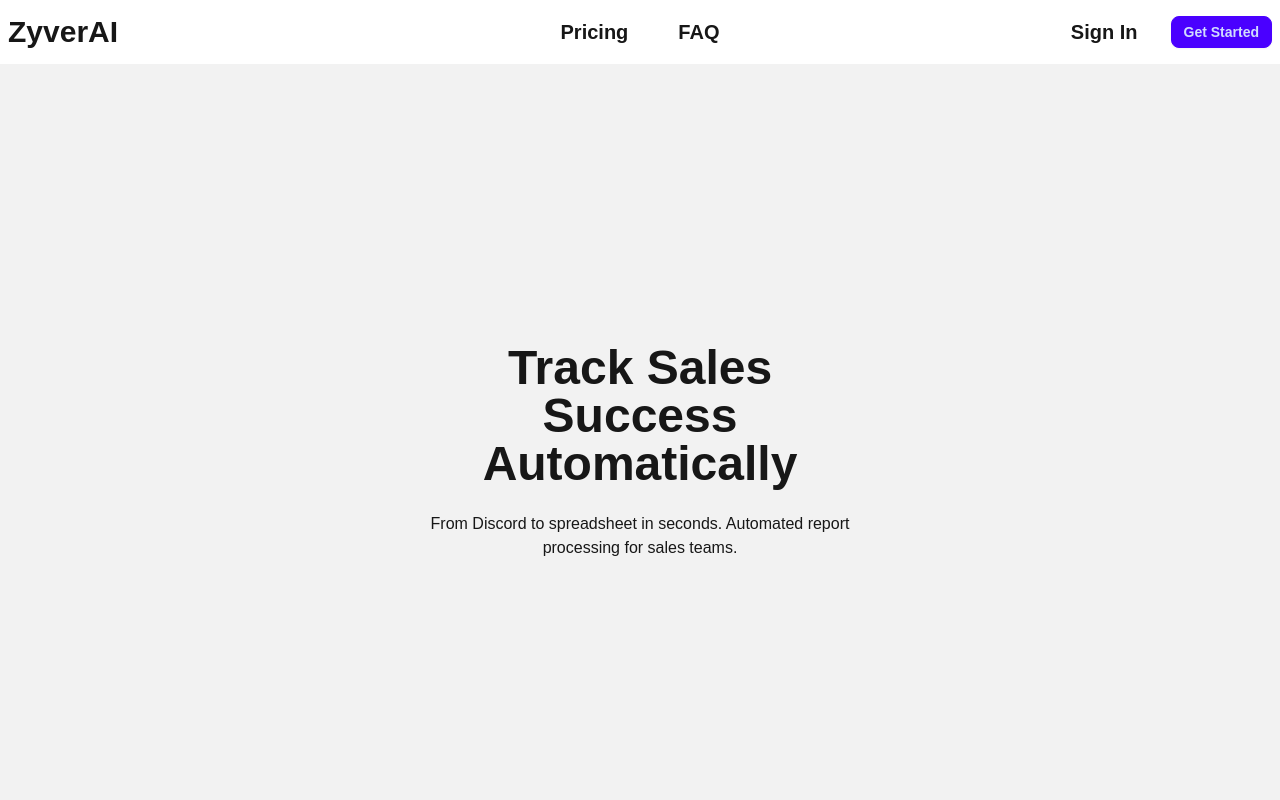
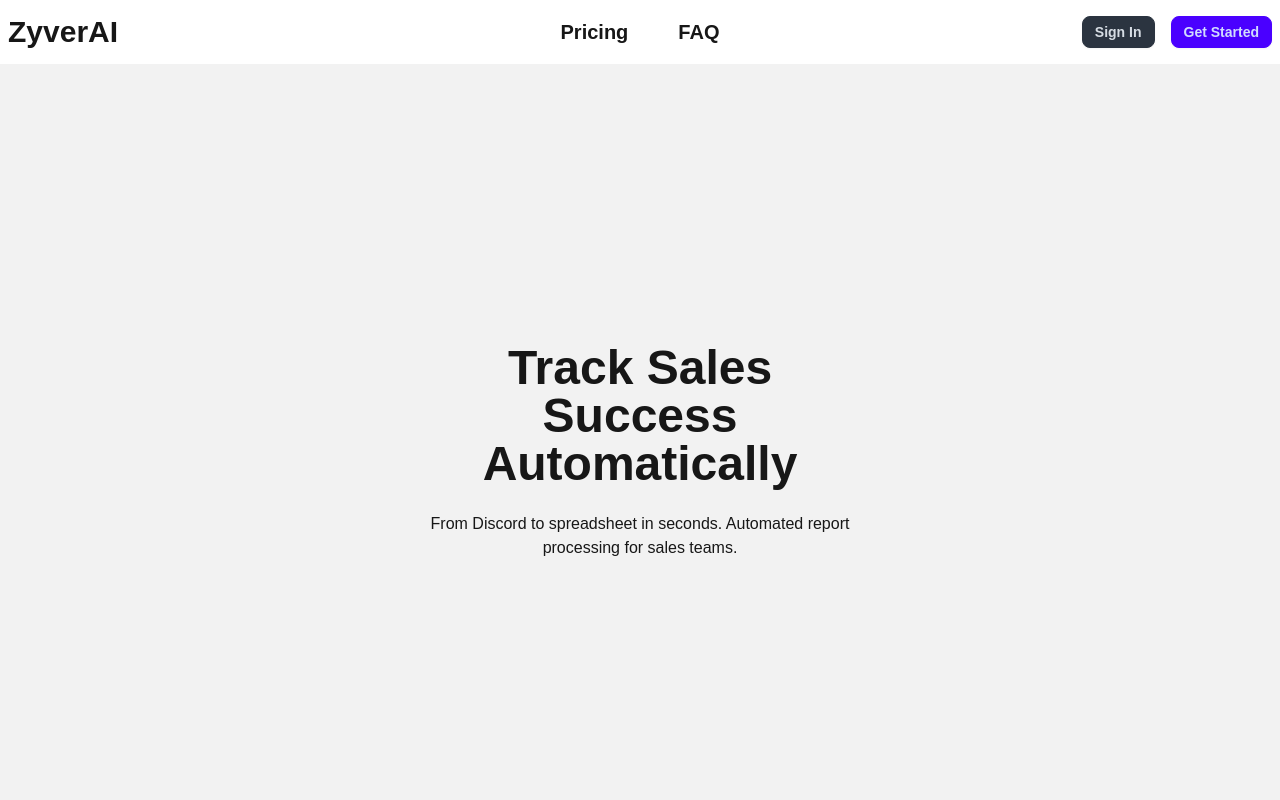
Before and after one commit to Khy2r/zyver-ai, a Next.js app: page / in a window 1280 px wide. Shown: the top 800 px of the page. Built offline with nearby package versions, Linux system fonts and the light colour scheme.

Commit message:
Updated sign in button

```diff
--- a/src/components/ButtonSignin.js
+++ b/src/components/ButtonSignin.js
@@ -1,6 +1,6 @@
 export default function ButtonSignIn() {
   return (
-    <button className="btn btn-ghost text-xl">
+    <button className="btn btn-neutral btn-sm">
       Sign In
     </button>
   );
```
